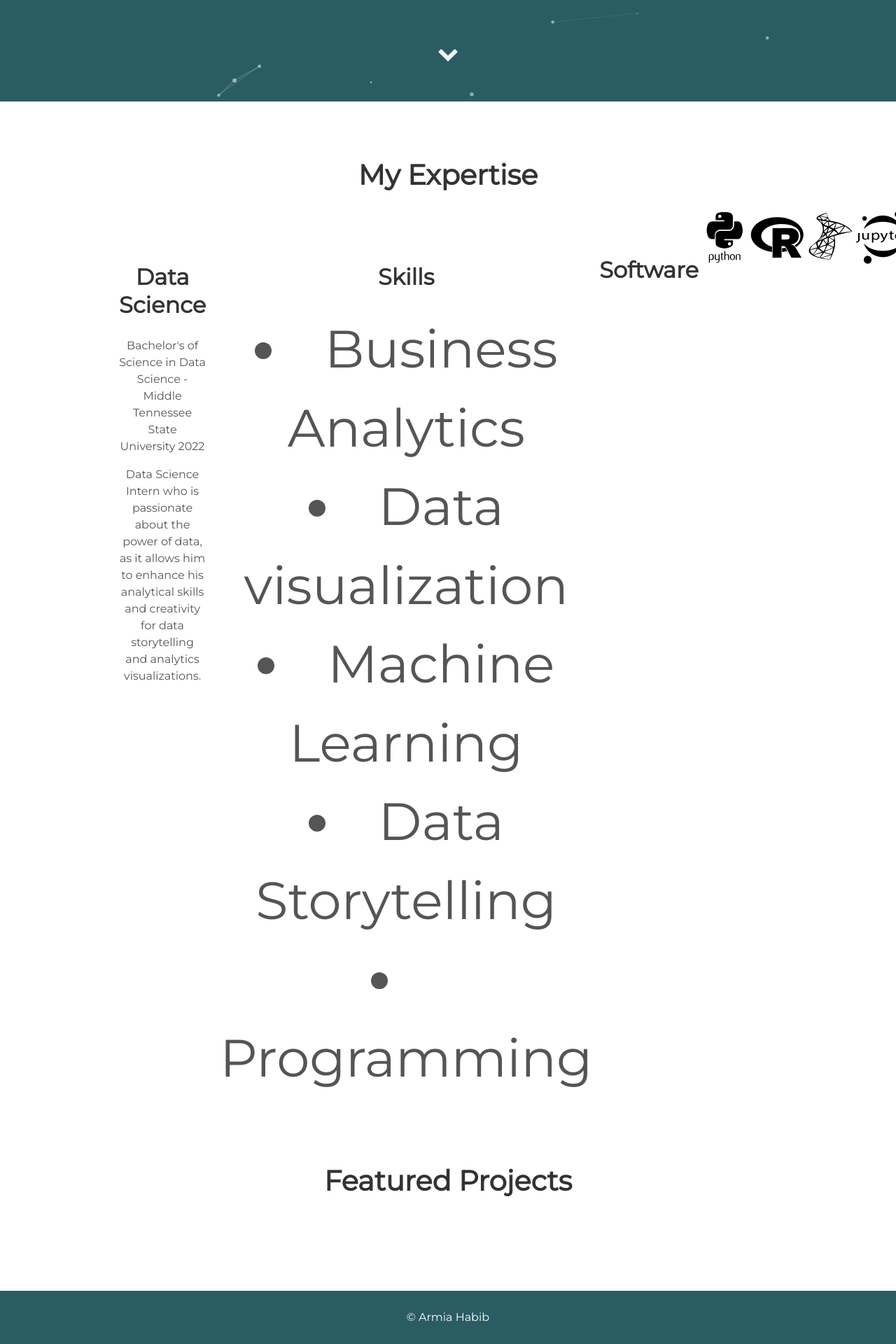
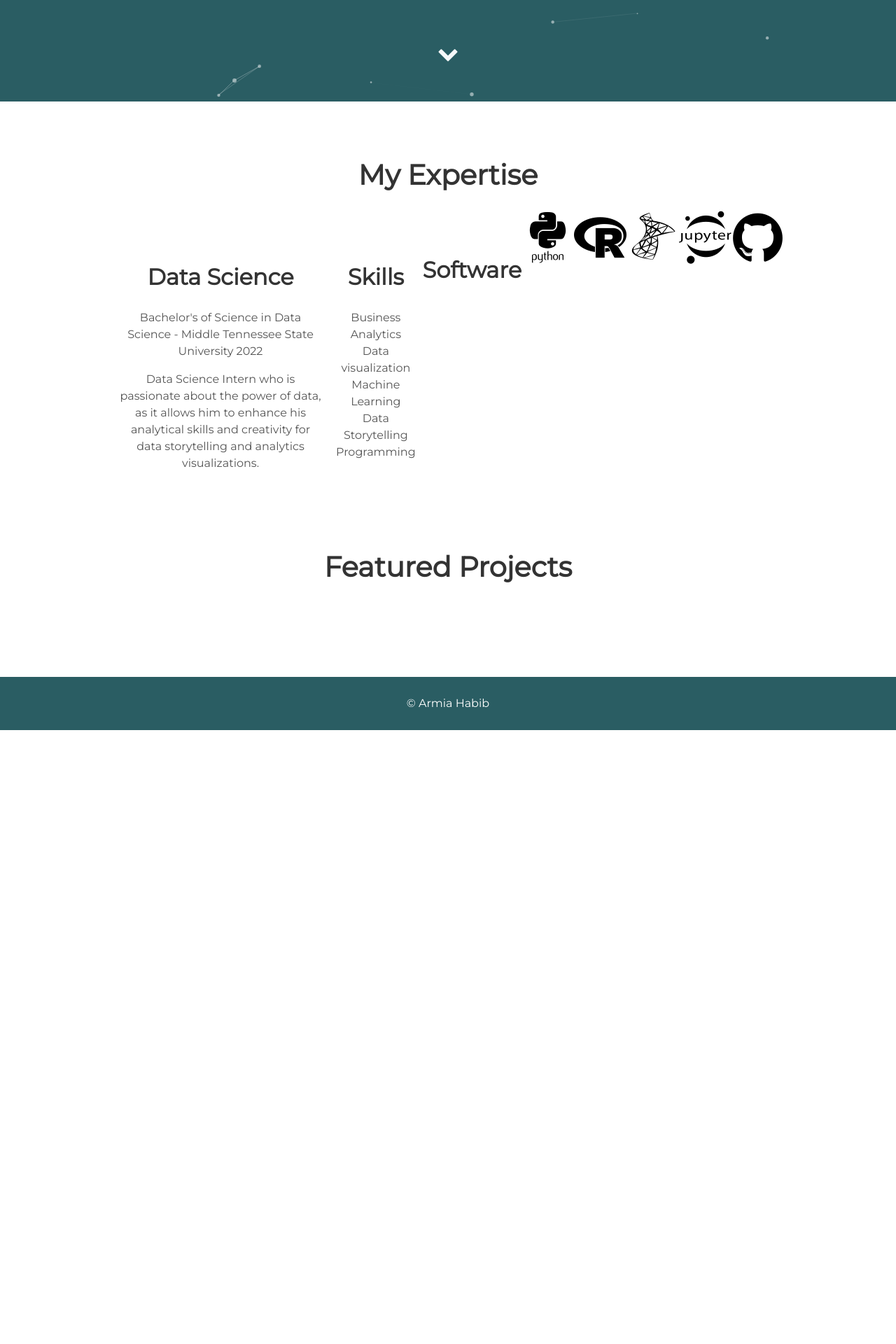
Before and after one commit to dfarone02/dfarone02.github.io, a Jekyll site: the page built from index.html, in a window 1280 px wide. Shown: the part 755-2675 px from the top of the page at 70% size. Built offline with Jekyll 4.4.1, drawn with Linux system fonts in a browser that asks for light colours; nearby versions of some CDN libraries; after the commit the page ends 1798 px from its top, so only the background shows below that.

```diff
--- a/_includes/about.html
+++ b/_includes/about.html
@@ -10,11 +10,7 @@
      </div>
    <div class="tech">
     <h2>Skills</h2>
-     <li>Business Analytics</li>
-     <li>Data visualization</li>
-     <li>Machine Learning</li>
-     <li>Data Storytelling</li>
-     <li>Programming</li>
+     <p>Business Analytics<br>Data visualization<br>Machine Learning<br>Data Storytelling<br>Programming</p>
     </div>
      <h2>Software</h2>
      <i class="devicon-python-plain-wordmark blackiconcolor"></i>
```
